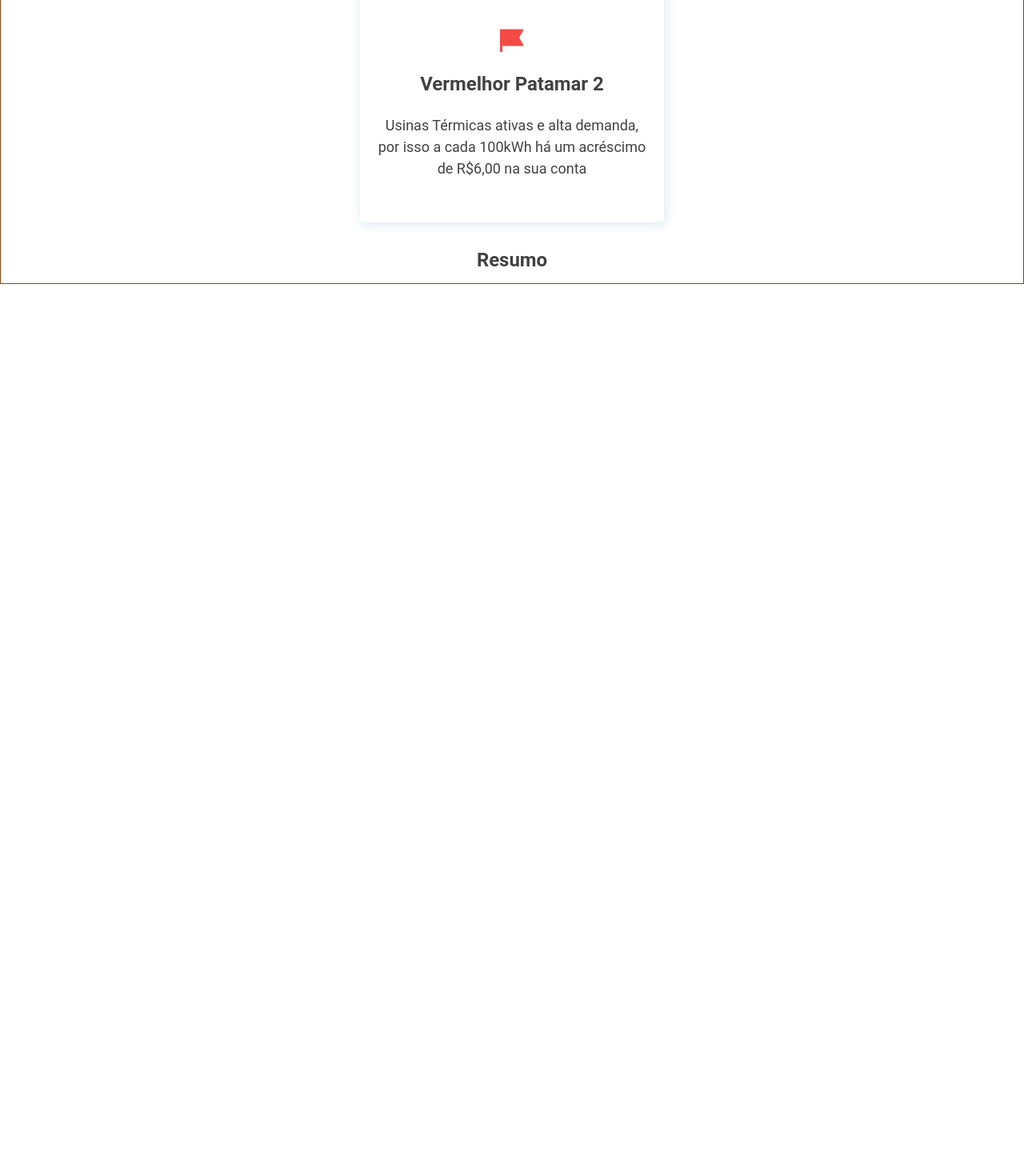
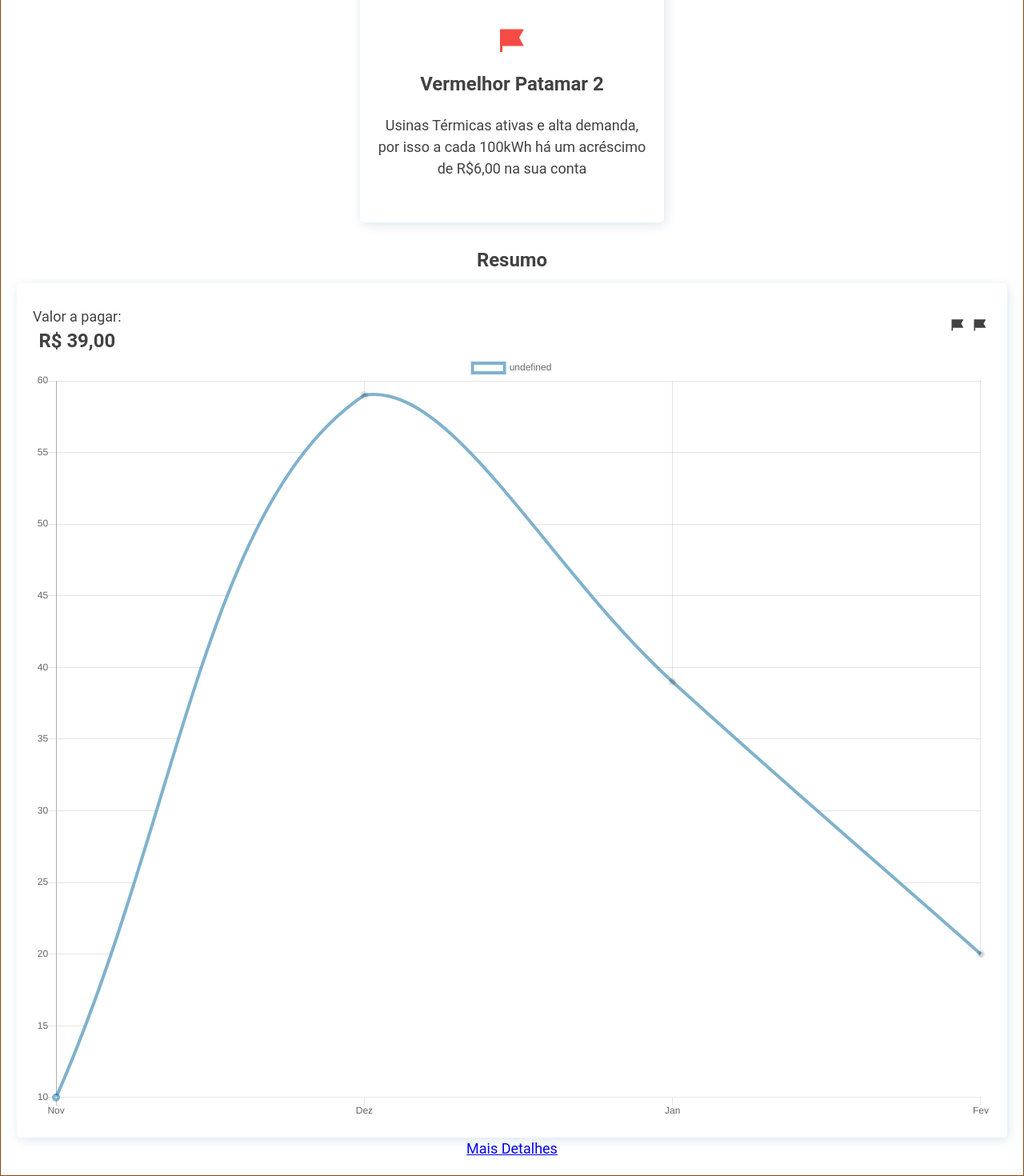
Before and after one commit to ldantas-s/megahack5-cardlumens, a React (Create React App) app: page /card-cpfl in a window 1280 px wide. Shown: the part 117-1587 px from the top of the page at 80% size. Before the commit the page ends 800 px from the top, so only its background shows below. Built offline with nearby package versions, Linux system fonts and the light colour scheme; the HTML template or start-up script is replaced by a standard one.

Commit message:
Add MonthsChart

```diff
--- a/package.json
+++ b/package.json
@@ -10,7 +10,9 @@
     "@types/node": "^12.0.0",
     "@types/react": "^16.9.53",
     "@types/react-dom": "^16.9.8",
+    "chart.js": "^2.9.4",
     "react": "^17.0.1",
+    "react-chartjs-2": "^2.11.1",
     "react-dom": "^17.0.1",
     "react-icons": "^3.11.0",
     "react-qr-reader": "^2.2.1",
@@ -44,6 +46,7 @@
     ]
   },
   "devDependencies": {
+    "@types/chart.js": "^2.9.27",
     "@types/react-qr-reader": "^2.1.3",
     "@types/react-router-dom": "^5.1.6"
   }
--- /dev/null
+++ b/src/assets/css/compenents/monthsChart.css
@@ -0,0 +1,26 @@
+.monthsChart {
+  width: 100%;
+  height: 100%;
+  text-align: center;
+}
+.monthsChart-secChart {
+  border-radius: 5px;
+  box-shadow: var(--style-shadow);
+  padding: 20px;
+}
+
+.secChart-header {
+  width: 100%;
+  height: 70px;
+  display: flex;
+  justify-content: space-between;
+  align-items: center;
+}
+.secChart-header__span {
+  font-size: 1rem;
+  font-weight: 400;
+  display: block;
+}
+.secChart-header-flags svg {
+  margin: 0 5px;
+}
--- a/src/assets/css/pages/cardCpfl.css
+++ b/src/assets/css/pages/cardCpfl.css
@@ -1,5 +1,7 @@
 .cardCpfl {
   width: 100%;
+  height: 100%;
+  padding: 0 20px 20px;
   border: 1px solid saddlebrown;
   display: flex;
   flex-direction: column;
--- /dev/null
+++ b/src/components/MonthsChart.tsx
@@ -0,0 +1,46 @@
+import React from 'react';
+import { Line, defaults } from 'react-chartjs-2';
+import { RiFlag2Fill } from 'react-icons/ri';
+
+import '../assets/css/compenents/monthsChart.css';
+
+// interface MonthsChartInterface {
+//   months: Array<{
+//     monthName: string;
+//   }>;
+// }
+
+function MonthsChart() {
+  let data = {
+    labels: ['Nov', 'Dez', 'Jan', 'Fev'],
+    datasets: [
+      {
+        data: [10, 59, 39, 20],
+        backgroundColor: ['rgba(255, 255, 255, 1)'],
+        borderColor: ['rgba(0,102,153,.5)'],
+        borderWidth: 4,
+      },
+    ],
+  };
+  return (
+    <section className="monthsChart">
+      <h2 className="title2">Resumo</h2>
+      <div className="monthsChart-secChart">
+        <header className="secChart-header">
+          <h3 className="title2">
+            <span className="secChart-header__span">Valor a pagar:</span> R$
+            39,00
+          </h3>
+          <div className="secChart-header-flags">
+            <RiFlag2Fill size={18} />
+            <RiFlag2Fill size={18} />
+          </div>
+        </header>
+
+        <Line data={data} width={100} height={80} />
+      </div>
+    </section>
+  );
+}
+
+export default MonthsChart;
--- a/src/pages/CardCpfl.tsx
+++ b/src/pages/CardCpfl.tsx
@@ -1,15 +1,29 @@
-import React from "react";
-import PopupFlag from "../components/PopupFlag";
+import React, { useState } from 'react';
+import PopupFlag from '../components/PopupFlag';
 
-import "../assets/css/pages/cardCpfl.css";
+import '../assets/css/pages/cardCpfl.css';
+import MonthsChart from '../components/MonthsChart';
 
 function CardCpfl() {
+  const [infoClient] = useState({
+    months: [{ monthName: 'Mai' }],
+  });
+
   return (
     <section className="cardCpfl">
-      <h1 className="title1 cardCpfl__title">CardCPFL</h1>
+      <h1 className="title1 cardCpfl__title">QrLumens</h1>
 
       <PopupFlag />
-      <h2 className="title2">Resumo</h2>
+
+      <MonthsChart />
+
+      <a
+        target="_blank"
+        rel="noreferrer"
+        href="https://www.cpfl.com.br/releases/Paginas/cpfl-energia-lanca-conta-facil-servico-que-explica-para-o-cliente-todos-os-detalhes-da-conta.aspx"
+      >
+        Mais Detalhes
+      </a>
     </section>
   );
 }
```
Also changed, not shown: 1 other file (tests, documents, lock files or other folders).
